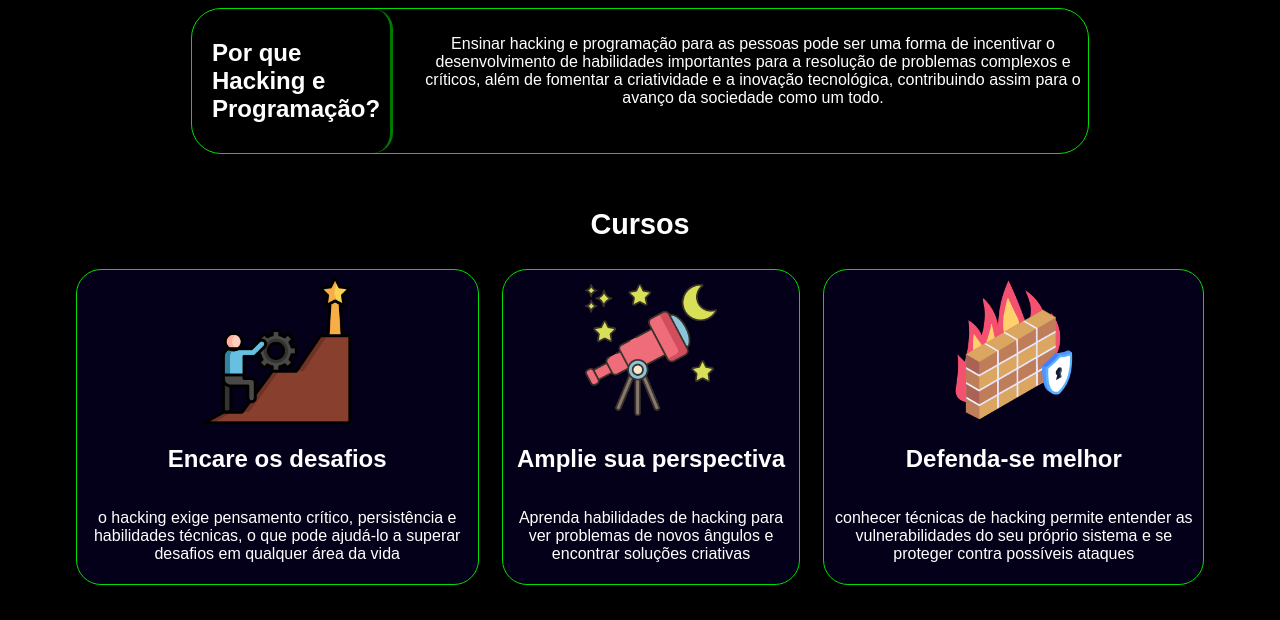
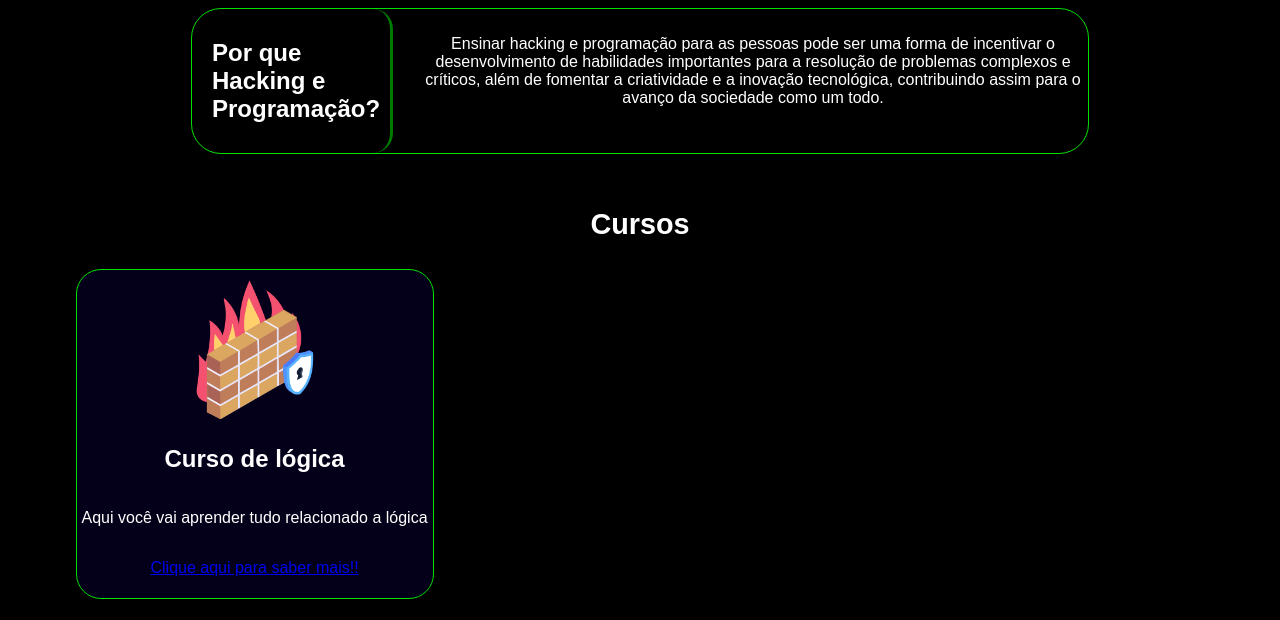
Before and after one commit to FelipeSantos-cco/SPHackSchool, a plain HTML site: page site/public/index.html in a window 1280 px wide. Shown: the part 584-1204 px from the top of the page. Drawn offline with Linux system fonts and the light colour scheme.

Commit message:
OK OK OK - cursos em vetores
A implementação de cursos em vetores no html funcinou

```diff
--- a/site/public/index.html
+++ b/site/public/index.html
@@ -8,7 +8,6 @@
     <title>SPHack | Home </title>
 
     <link rel="stylesheet" href="./css/style.css">
-    <script src="./js/cursos.js"></script>
 
 </head>
 
@@ -56,8 +55,16 @@
         <div class="caixa">
             <h2>Cursos</h2>
         </div>
-        <div class="conteiner">
+        <div class="conteiner" id="div_addCursos">
 
+
+
+
+
+
+
+
+            <!--
                 <div class="card">
                     <img src="./assets/img/desafio.png">
                     <h2>Encare os desafios</h2>
@@ -76,12 +83,13 @@
                         <h2>Defenda-se melhor</h2>
                         <p>conhecer técnicas de hacking permite entender as vulnerabilidades do seu próprio sistema e se
                             proteger contra possíveis ataques</p>
-            </div>
+            </div> -->
 
         </div>
     </div>
     <!--Fim dos Cards-->
 
+    <script src="./js/cursos.js"></script>
 </body>
 
 </html>
--- a/site/public/js/cursos.js
+++ b/site/public/js/cursos.js
@@ -1,6 +1,6 @@
 
 var vt_curso_titulo = ['Curso de lógica'];
-var vt_curso_Enderecoimg = ['./assets/img/teste.png'];
+var vt_curso_Enderecoimg = ['./assets/img/protecao.png'];
 var vt_curso_texto = ['Aqui você vai aprender tudo relacionado a lógica'];
 var vt_curso_link = ['https://www.google.com'];
 
@@ -10,5 +10,13 @@ for(var i = 0; i < vt_curso_titulo.length; i++ ){
     // console.log(`Texto: ${vt_curso_texto[i]}`);
     // console.log(`Link da pág: ${vt_curso_link[i]}`);
 
+    div_addCursos.innerHTML += `
+    <div class="card">
+        <img src="${vt_curso_Enderecoimg[i]}">
+        <h2>${vt_curso_titulo[i]}</h2>
+        <p>${vt_curso_texto[i]}</p>
+        <p><a href="${vt_curso_link[i]}">Clique aqui para saber mais!!</a></p>
+    </div>
+    `;
 
 }
```
Lines whose indentation alone changed are shown as unchanged.
